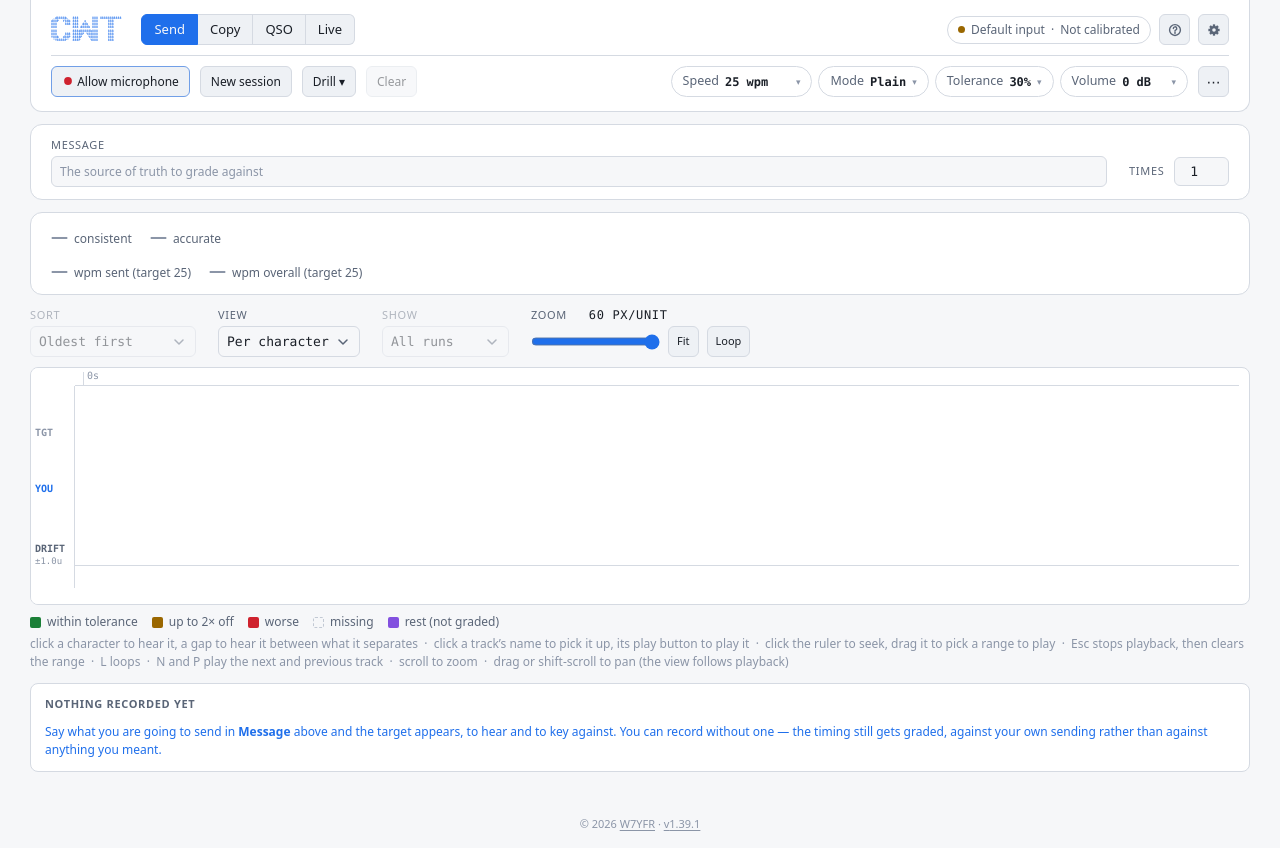
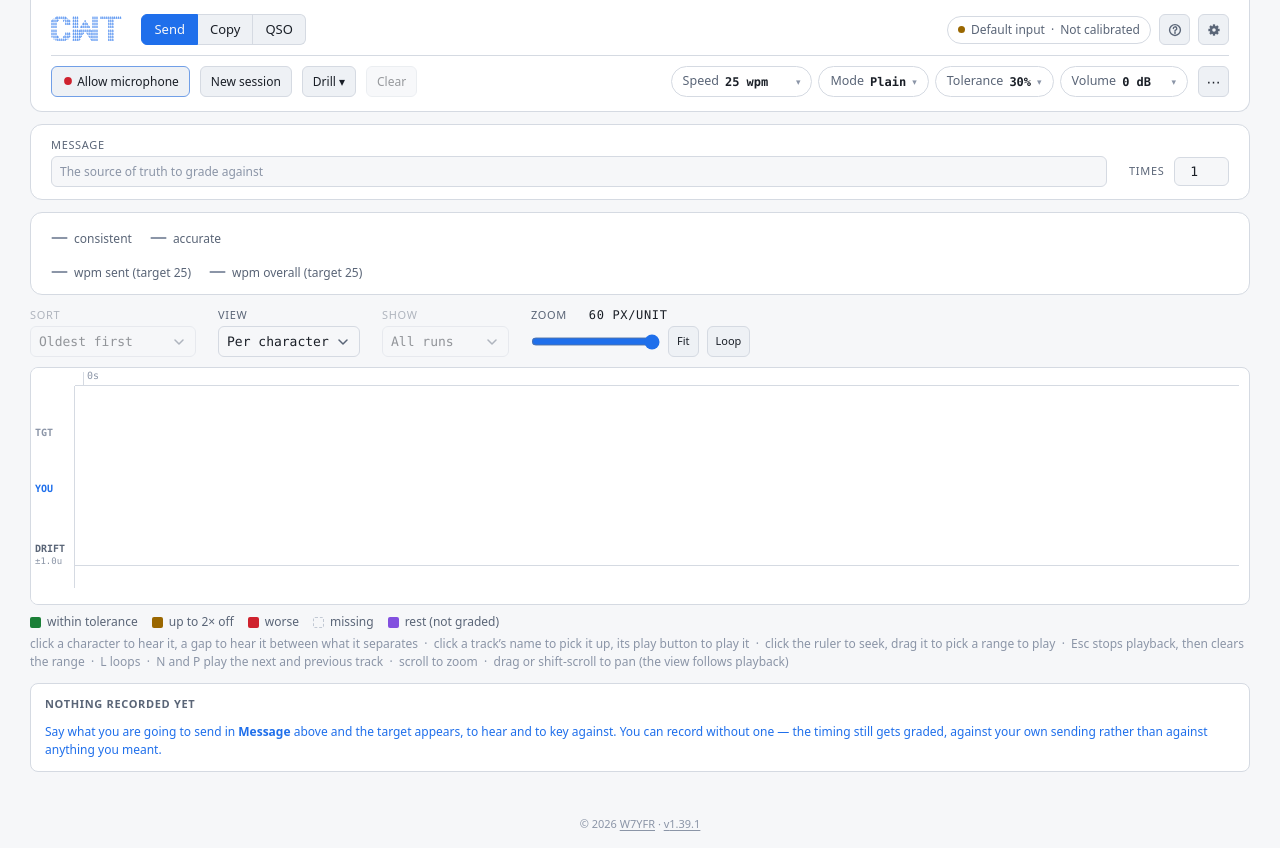
Before and after one commit to W7YFR/cwt, a React (Vite) app in the folder app/: page / in a window 1280 px wide. Both pictures are taken after a click on the button "Start practicing". Built offline with nearby package versions, Linux system fonts and the light colour scheme.

Commit message:
feat: show the Live page only once __cwt.enableLive() turns it on

```diff
--- a/app/src/devtools.ts
+++ b/app/src/devtools.ts
@@ -60,3 +60,41 @@ addHelper(
     return on ? "Suggested replies show in the QSO log." : "Suggested replies hidden.";
   },
 );
+
+/* ---- the Live page, while it is being tried out ------------------------- */
+
+/** The switch, kept across reloads and tabs until it is turned off. */
+const LIVE_KEY = "cwt:live-page";
+
+/** Fired on `window` when the switch changes. */
+export const LIVE_EVENT = "cwt-live-page";
+
+/** Whether the page switch offers the Live page. */
+export function livePageOn(): boolean {
+  try {
+    return localStorage.getItem(LIVE_KEY) === "1";
+  } catch {
+    return false;
+  }
+}
+
+/** Call `changed` when the switch changes, for `useSyncExternalStore`. */
+export function onLivePage(changed: () => void): () => void {
+  window.addEventListener(LIVE_EVENT, changed);
+  return () => window.removeEventListener(LIVE_EVENT, changed);
+}
+
+addHelper(
+  "enableLive",
+  "enableLive() adds the Live page to the page switch, kept across reloads. enableLive(false) takes it away.",
+  (on = true) => {
+    try {
+      if (on) localStorage.setItem(LIVE_KEY, "1");
+      else localStorage.removeItem(LIVE_KEY);
+    } catch {
+      /* no local storage: nothing changes */
+    }
+    window.dispatchEvent(new Event(LIVE_EVENT));
+    return on ? "The Live page is in the page switch." : "The Live page is gone from the page switch.";
+  },
+);
--- a/app/src/ui/App.tsx
+++ b/app/src/ui/App.tsx
@@ -1,6 +1,7 @@
 /* Three screens and the state between them. */
 
-import { useCallback, useEffect, useMemo, useRef, useState } from "react";
+import { useCallback, useEffect, useMemo, useRef, useState, useSyncExternalStore } from "react";
+import { livePageOn, onLivePage } from "@/devtools";
 import { loadAudioFile } from "@/capture/file";
 import { NoKeyingError, isBlankTake } from "@/io/take";
 import {
@@ -115,8 +116,11 @@ function AppBody(): React.ReactElement {
       setCalibrating(true);
     });
   }, []);
-  /* Practice or QSO, kept across a reload. */
-  const [page, setPageRaw] = useState<Page>(() => loadPrefs().page ?? "practice");
+  /* Practice or QSO, kept across a reload. Live, chosen while its switch was
+     on, is Send while it is off. */
+  const [chosen, setPageRaw] = useState<Page>(() => loadPrefs().page ?? "practice");
+  const liveOn = useSyncExternalStore(onLivePage, livePageOn);
+  const page: Page = chosen === "live" && !liveOn ? "practice" : chosen;
   const setPage = useCallback(
     (next: Page) => {
       setPageRaw(next);
--- a/app/src/ui/PageSwitch.tsx
+++ b/app/src/ui/PageSwitch.tsx
@@ -1,7 +1,11 @@
 /* Send, Copy, QSO or Live: the four pages, one switch, in the header of each.
  *
  * Send is "practice" in the code and in what is stored, as it was before it
- * had a name of its own. */
+ * had a name of its own. Live shows only once `__cwt.enableLive()` turns it
+ * on, while it is being tried out. */
+
+import { useSyncExternalStore } from "react";
+import { livePageOn, onLivePage } from "@/devtools";
 
 export type Page = "practice" | "copy" | "qso" | "live";
 
@@ -21,9 +25,10 @@ export function PageSwitch({
   onPage(page: Page): void;
   disabled?: boolean;
 }): React.ReactElement {
+  const live = useSyncExternalStore(onLivePage, livePageOn);
   return (
     <div className="modeswitch pageswitch" role="group" aria-label="Page" data-testid="page">
-      {PAGES.map((p) => (
+      {PAGES.filter((p) => p.value !== "live" || live).map((p) => (
         <button
           key={p.value}
           data-page={p.value}
```
Also changed, not shown: 2 other files (tests, documents, lock files or other folders).
